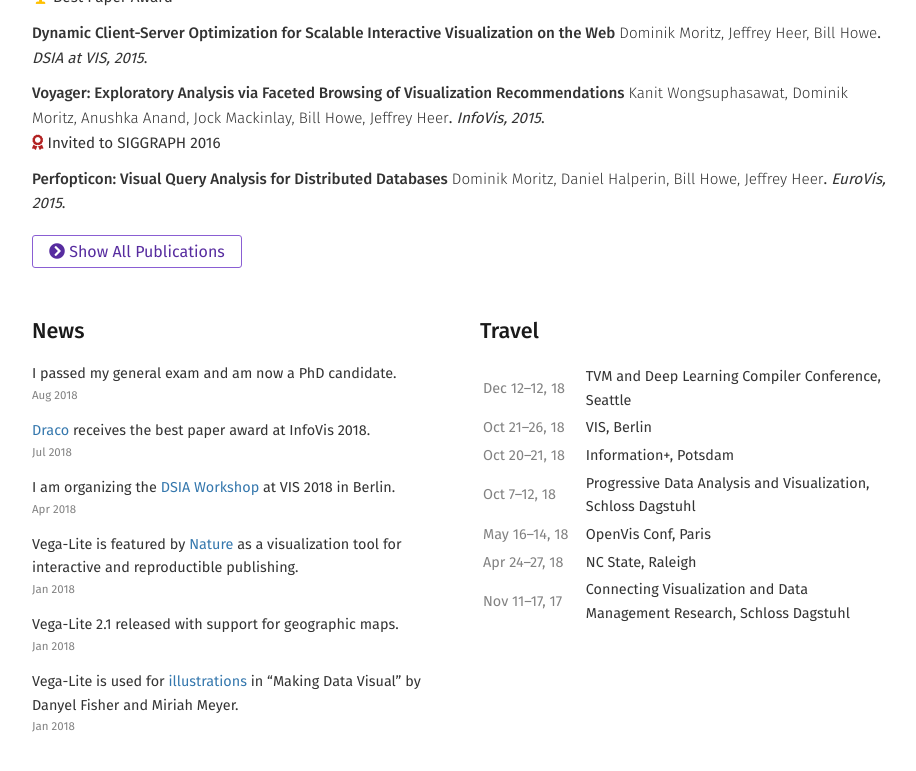
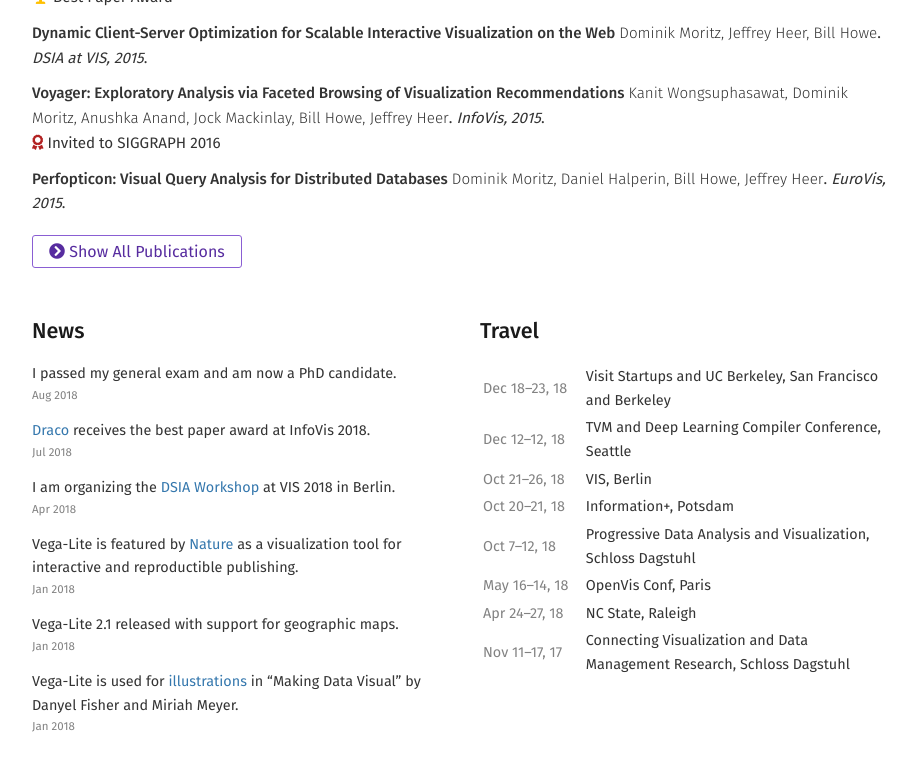
Before and after one commit to domoritz/domoritz.github.io, a Jekyll site: the page built from index.md, in a window 1280 px wide and 900 px high, scrolled down 1404 px, cut to the strip 0-796 px from the top of the window. Shown: the top 771 px of the strip, without its empty margins (176-1092 px from the left). Built offline with Jekyll 4.4.1, drawn with Linux system fonts in a browser that asks for light colours; nearby versions of some CDN libraries.

Commit message:
Add bay area visit

```diff
--- a/_data/travel.yml
+++ b/_data/travel.yml
@@ -1,3 +1,7 @@
+- title: Visit Startups and UC Berkeley
+  where: San Francisco and Berkeley
+  start: 2018-12-18
+  end: 2018-12-23
 - title: TVM and Deep Learning Compiler Conference
   where: Seattle
   start: 2018-12-12
```
